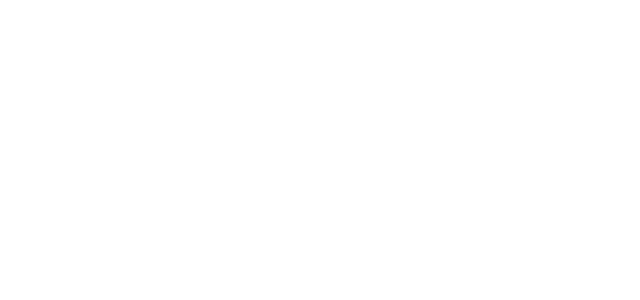
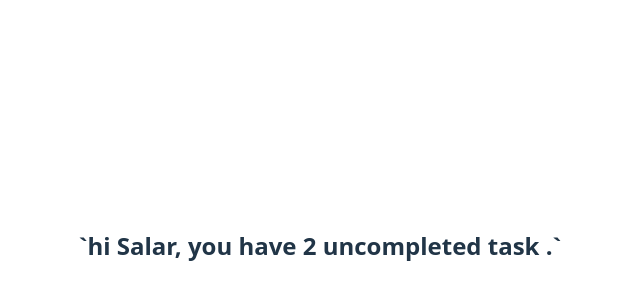
Before and after one commit to salarGholami/ts-react-demo, a React (Vite) app: page / in a window 1280 px wide. Shown: the part 154-454 px from the top of the page, without its empty margins (320-960 px from the left). Built offline with nearby package versions, Linux system fonts and the light colour scheme.

Commit message:
props types

```diff
--- a/src/App.tsx
+++ b/src/App.tsx
@@ -1,7 +1,12 @@
 import "./App.css";
+import TaskHeader from "./components/TaskHeader";
 
 function App() {
-  return <></>;
+  return (
+    <>
+      <TaskHeader name="Salar" numOfTasks={2} />
+    </>
+  );
 }
 
 export default App;
--- /dev/null
+++ b/src/components/TaskHeader.tsx
@@ -0,0 +1,14 @@
+// props => object !!
+
+type TaskHeaderProps = {
+  name: string;
+  numOfTasks: number;
+};
+
+export default function TaskHeader(props: TaskHeaderProps) {
+  return (
+    <h2>
+      `hi {props.name}, you have {props.numOfTasks} uncompleted task .`
+    </h2>
+  );
+}
```
